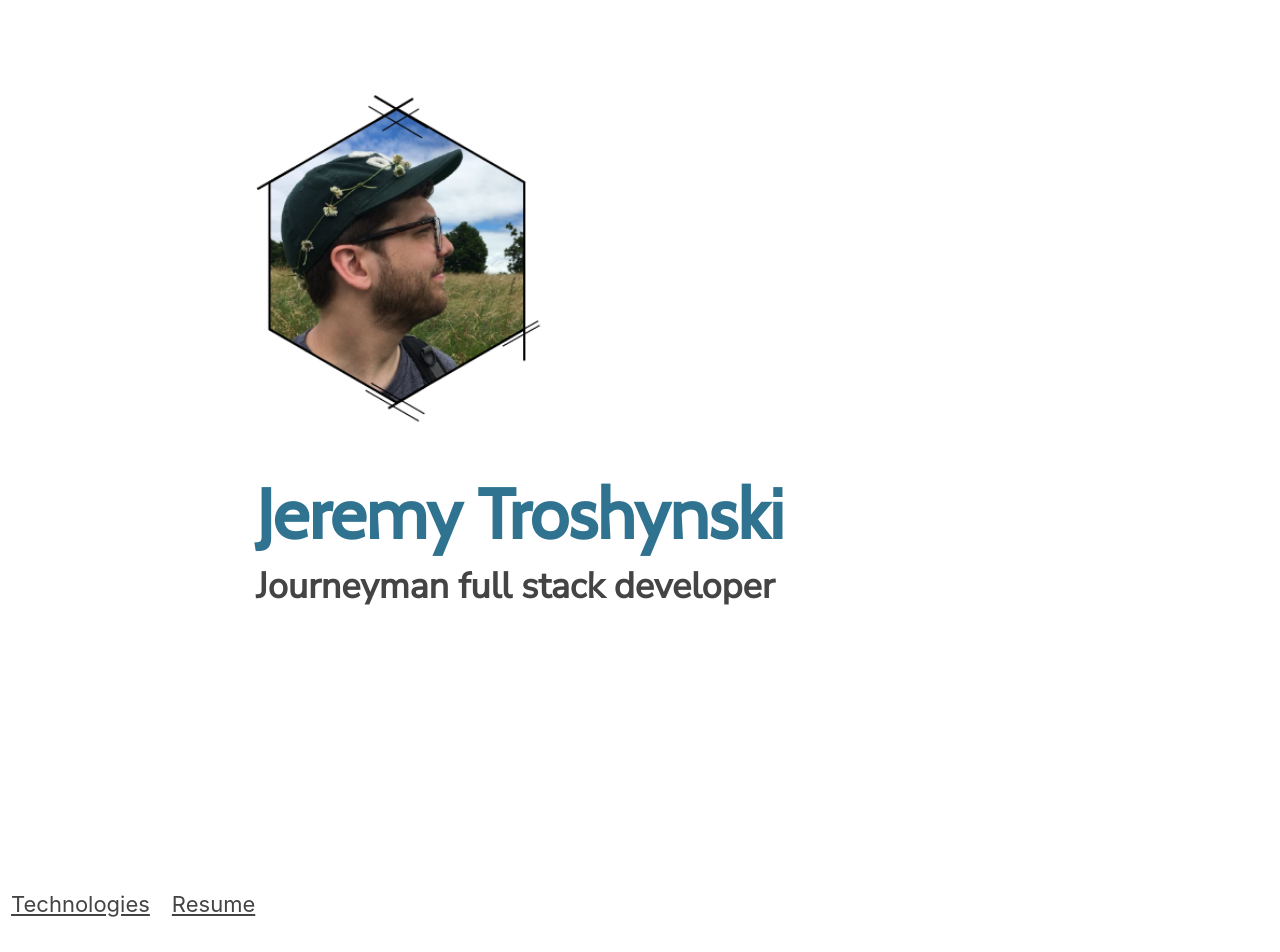
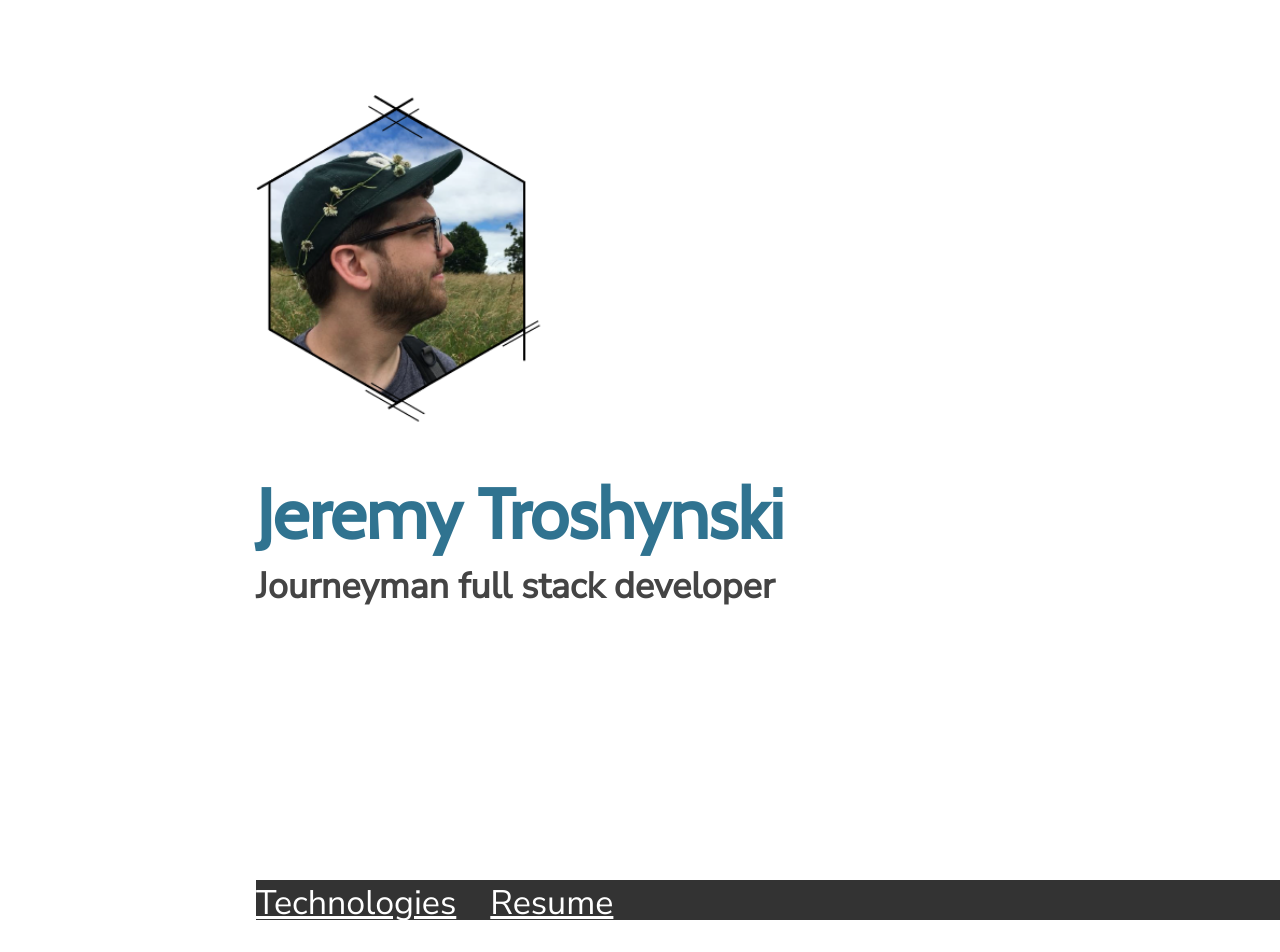
Before and after one commit to jtroshynski/dont-sell-yourself-short, a React (Create React App) app: page / in a window 1280 px wide. Shown: the top 952 px of the page. Built offline with nearby package versions, Linux system fonts and the light colour scheme.

Commit message:
Added react-fade, filled in background of nav links

```diff
--- a/package.json
+++ b/package.json
@@ -13,6 +13,7 @@
     "react": "^16.7.0",
     "react-dom": "^16.7.0",
     "react-pdf": "^4.0.5",
+    "react-reveal": "^1.2.2",
     "react-scripts": "2.1.3",
     "sass": "^1.22.0"
   },
--- a/src/App.css
+++ b/src/App.css
@@ -2,24 +2,22 @@ body, html {
   height: 100%;
   margin: 0;
   padding: 0;
+  scroll-behavior: smooth;
 }
 
 .App {
-  text-align: center;
   margin: auto;
-  width: 100%;
+  width: 80%;
+  margin-left: 20vw;
+  font-family: "Nunito Sans", sans-serif;
 }
 
 .App-header {
-  /* background-color: #202020; */
-  background-color: #FFFFFF;
+  align-items: left;
+  justify-content: left;
   min-height: 100vh;
-  width: 80%;
   display: flex;
   flex-direction: column;
-  align-items: left;
-  justify-content: left;
-  margin-left: 20vw;
   margin-top: 10vh;
 }
 .App-header img {
@@ -85,13 +83,20 @@ body, html {
 
 .navigation-container {
   display: flex;
-  text-align: center;
+  text-align: left;
+  margin: auto;
+  width: 100%;
+  background-color: #333333;
+  height: 40px;
+  flex-direction: row;
+  align-items: left;
+  justify-content: left;
 }
 .navigation-container .navigation-link {
-  padding: 0.5em;
+  padding-right: 1em;
   display: inline-block;
-  font-size: calc(6px + 2vmin);
-  color: #444444;
+  font-size: calc(18px + 2vmin);
+  color: #ffffff;
 }
 
 h1 {
@@ -105,7 +110,6 @@ h2 {
 .technologies {
   margin-top: 20vh;
   margin-bottom: 20vh;
-  font-family: Calibri;
   font-size: calc(8px + 2vmin);
   max-width: 70vw;
   margin-left: auto;
--- a/src/App.js
+++ b/src/App.js
@@ -2,6 +2,7 @@ import React, { Component } from 'react';
 import me from './images/hexJeremy2.png'
 import github from './images/GitHub-Mark/PNG/GitHub-Mark-64px.png'
 import linkedin from './images/LinkedIn-Logos/In/Digital/Blue/2x/In-Blue-40@2x.png'
+import Fade from 'react-reveal/Fade';
 
 import './App.css';
 
@@ -20,12 +21,13 @@ class App extends Component {
             </h1>
           </div>
         </header>
-
+        <Fade right cascade>
         <div className='navigation-container'>
             <a href='#technologies' className='navigation-link'>Technologies</a>
             {/* <a href='#projects' className='navigation-link'>Projects</a> */}
             <a href='#resume' className='navigation-link'>Resume</a>
           </div>
+          </Fade>
         <div id='technologies' className='technologies'>
           <div className='technology-card-row'>
             <div className='technology-card'>
--- a/src/App.scss
+++ b/src/App.scss
@@ -3,24 +3,23 @@ body, html {
     height: 100%;
     margin: 0;
     padding: 0;
+    scroll-behavior: smooth;
   }
 
   .App {
-    text-align: center;
+
     margin: auto;
-    width: 100%;
+    width: 80%;
+    margin-left: 20vw;
+    font-family: 'Nunito Sans', sans-serif;
   }
 
   .App-header {
-    /* background-color: #202020; */
-    background-color: #FFFFFF;
+    align-items: left;
+    justify-content: left;
     min-height: 100vh;
-    width: 80%;
     display: flex;
     flex-direction: column;
-    align-items: left;
-    justify-content: left;
-    margin-left: 20vw;
     margin-top: 10vh;
 
     img {
@@ -80,12 +79,21 @@ body, html {
 
   .navigation-container {
     display: flex;
-    text-align: center;
+    text-align: left;
+    margin: auto;
+    width: 100%;
+    background-color: #333333;
+    height: 40px;
+
+    flex-direction: row;
+    align-items: left;
+    justify-content: left;
+
     .navigation-link {
-        padding:.5em;
+        padding-right:1em;
         display: inline-block;
-        font-size: calc(6px + 2vmin);
-        color: #444444;
+        font-size: calc(18px + 2vmin);
+        color: #ffffff;
       }
   }
 
@@ -103,7 +111,6 @@ body, html {
   .technologies {
     margin-top: 20vh;
     margin-bottom: 20vh;
-    font-family: Calibri;
     font-size: calc(8px + 2vmin);
     max-width: 70vw;
     margin-left: auto;
```
Also changed, not shown: 2 other files (tests, documents, lock files or other folders).
